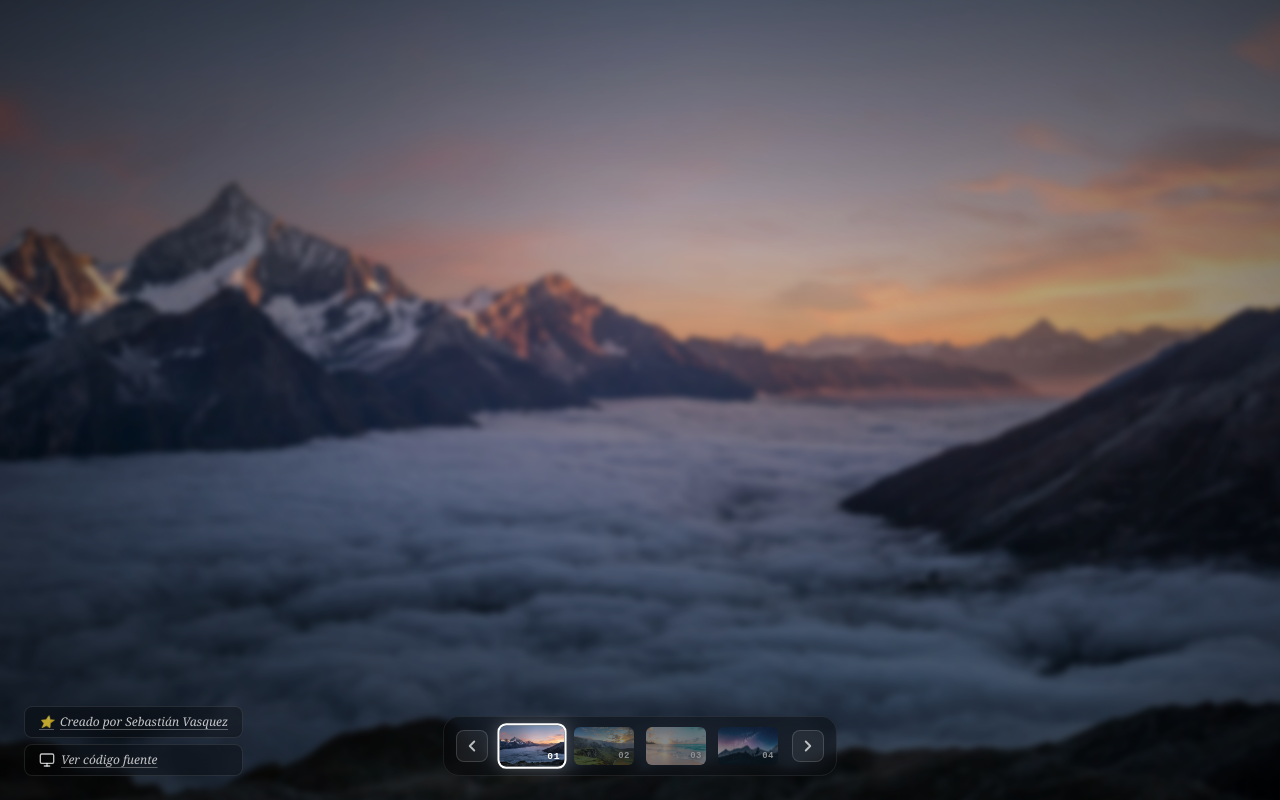
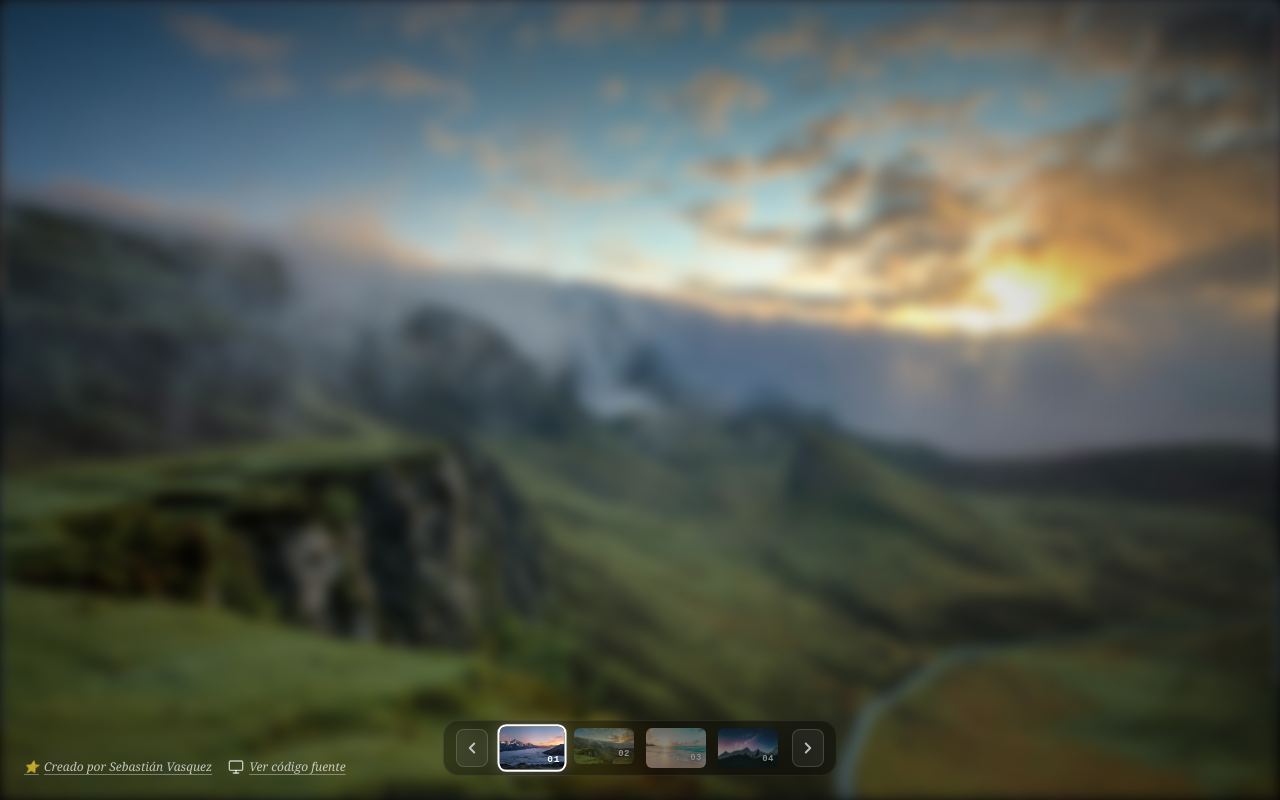
Before and after one commit to sebastianvasquezechavarria1234/gallery-slider, a React (Vite) app: page / in a window 1280 px wide. Built offline with nearby package versions, Linux system fonts and the light colour scheme.

Commit message:
feat: refine transition to focus/blur style and update credits link

```diff
--- a/src/App.tsx
+++ b/src/App.tsx
@@ -9,7 +9,6 @@ const SLIDES = [
 ]
 
 const SLIDE_DURATION = 5000
-const TRANSITION_DURATION = 1.4
 const DRAG_THRESHOLD = 60
 
 export default function App() {
@@ -40,31 +39,22 @@ export default function App() {
     })
 
     // Reset incoming
-    gsap.set(inEl, {
-      opacity: 0,
-      scale: 1,
-      filter: 'blur(0px)',
+    gsap.set(inEl, { opacity: 1, filter: 'blur(20px)' })
+
+    // Blur transition: outgoing clears, incoming blurs in
+    tl.to(outEl, {
+      duration: 0.6,
+      filter: 'blur(20px)',
+      ease: 'power2.in',
     })
 
-    // Outgoing: scale up + blur + fade
-    tl.to(outEl, {
-      duration: TRANSITION_DURATION,
-      scale: 1.3,
-      filter: 'blur(20px)',
-      opacity: 0,
-      ease: 'power2.inOut',
-    })
+    tl.set(outEl, { filter: 'blur(20px)' }, '<')
 
-    // Incoming: fade in
-    tl.to(
-      inEl,
-      {
-        duration: TRANSITION_DURATION * 0.7,
-        opacity: 1,
-        ease: 'power2.out',
-      },
-      `-=${TRANSITION_DURATION * 0.5}`
-    )
+    tl.to(inEl, {
+      duration: 0.6,
+      filter: 'blur(0px)',
+      ease: 'power2.out',
+    }, '-=0.3')
   }, [current])
 
   const goNext = useCallback(() => {
@@ -104,10 +94,8 @@ export default function App() {
 
     const progress = dx / window.innerWidth
     gsap.set(el, {
-      x: `${progress * 60}%`,
-      scale: 1 + Math.abs(progress) * 0.3,
-      filter: `blur(${Math.abs(progress) * 20}px)`,
-      opacity: 1 - Math.abs(progress) * 0.6,
+      x: `${progress * 40}%`,
+      filter: `blur(${Math.abs(progress) * 12}px)`,
     })
   }, [])
 
@@ -204,7 +192,7 @@ export default function App() {
 
       {/* Credits */}
       <div className="credits">
-        <a href="#" className="credit-btn">
+        <a href="https://sebas-dev.vercel.app/" target="_blank" rel="noopener noreferrer" className="credit-btn">
           <span>⭐</span> Creado por Sebastián Vasquez
         </a>
         <a href="https://github.com/sebastianvasquezechavarria1234/gallery-slider" target="_blank" rel="noopener noreferrer" className="credit-btn">
--- a/src/style.css
+++ b/src/style.css
@@ -73,6 +73,7 @@ html, body, #app {
   background: rgba(0, 0, 0, 0.35);
   backdrop-filter: blur(16px);
   border: 1px solid rgba(255, 255, 255, 0.08);
+  height: 56px;
 }
 
 /* ─── Nav arrows ─── */
@@ -81,7 +82,7 @@ html, body, #app {
   align-items: center;
   justify-content: center;
   width: 32px;
-  height: 32px;
+  height: 100%;
   border-radius: 8px;
   border: 1px solid rgba(255, 255, 255, 0.15);
   background: rgba(255, 255, 255, 0.06);
@@ -106,7 +107,7 @@ html, body, #app {
 .preview-card {
   position: relative;
   width: 64px;
-  height: 42px;
+  height: 100%;
   border-radius: 8px;
   overflow: hidden;
   border: 2px solid transparent;
@@ -156,36 +157,33 @@ html, body, #app {
   left: 1.5rem;
   z-index: 30;
   display: flex;
-  flex-direction: column;
-  gap: 6px;
+  flex-direction: row;
+  gap: 16px;
+  align-items: center;
 }
 
 .credit-btn {
   display: inline-flex;
   align-items: center;
-  gap: 6px;
-  padding: 6px 14px;
-  border-radius: 8px;
-  background: rgba(0, 0, 0, 0.3);
-  backdrop-filter: blur(12px);
-  border: 1px solid rgba(255, 255, 255, 0.1);
-  color: rgba(255, 255, 255, 0.75);
+  gap: 5px;
+  color: rgba(255, 255, 255, 0.7);
   font-size: 12px;
   font-style: italic;
-  text-decoration: none;
+  text-decoration: underline;
   text-underline-offset: 3px;
-  text-decoration: underline;
-  text-decoration-color: rgba(255, 255, 255, 0.3);
+  text-decoration-color: rgba(255, 255, 255, 0.35);
   cursor: pointer;
-  transition: all 0.3s ease;
+  transition: color 0.3s ease, text-decoration-color 0.3s ease;
   white-space: nowrap;
   font-family: 'Georgia', serif;
+  background: none;
+  border: none;
+  padding: 0;
 }
 
 .credit-btn:hover {
-  background: rgba(255, 255, 255, 0.1);
   color: #fff;
-  text-decoration-color: rgba(255, 255, 255, 0.6);
+  text-decoration-color: rgba(255, 255, 255, 0.7);
 }
 
 .credit-btn span,
```
